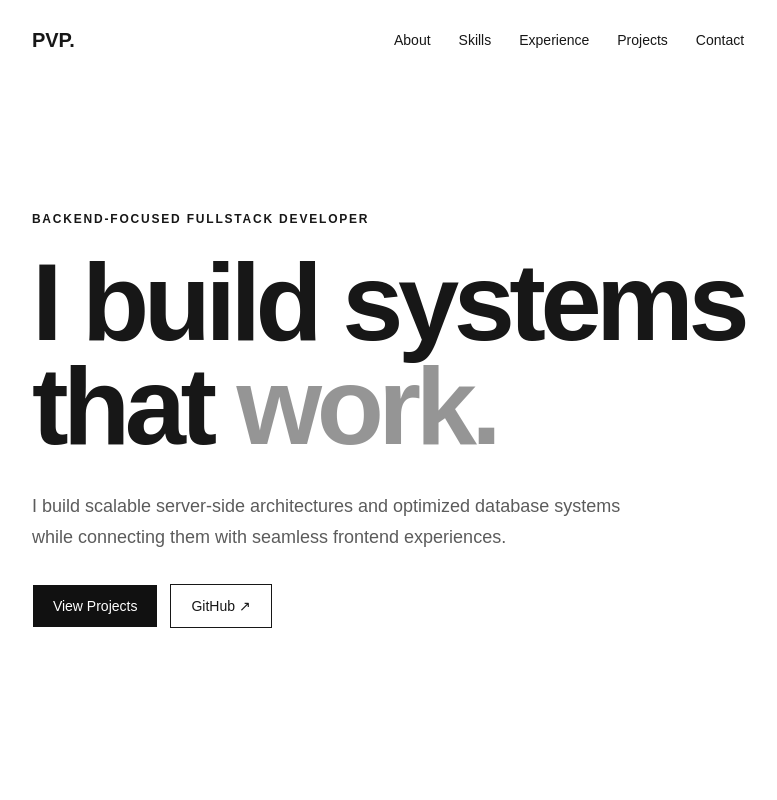
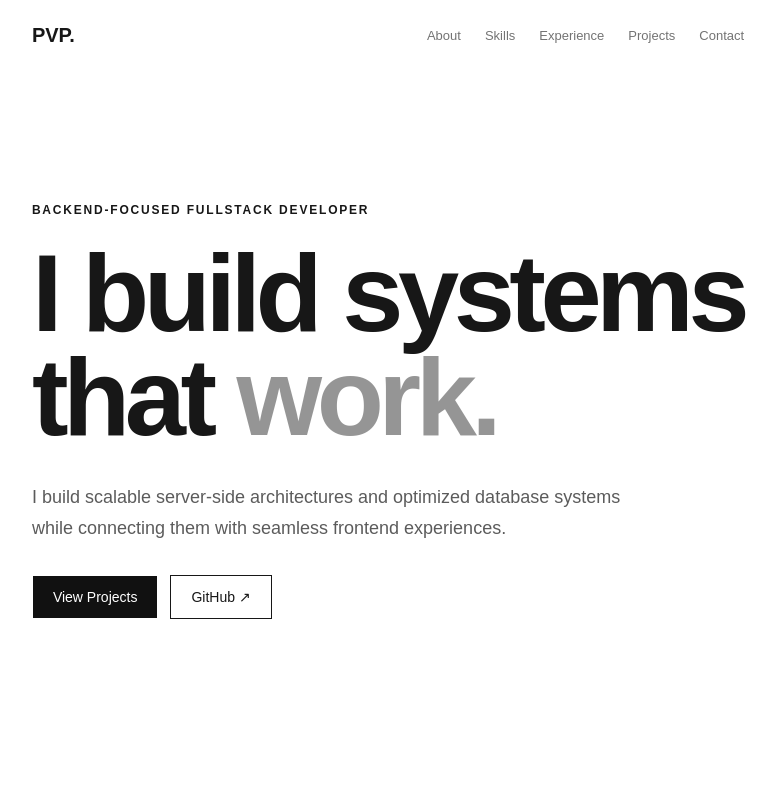
Before and after one commit to PerryPhuoc/my-portfolio, a Next.js app: page / in a window 1280 px wide. Shown: the top 800 px of the page, without its empty margins (252-1029 px from the left). Built offline with nearby package versions, Linux system fonts and the light colour scheme.

Commit message:
Update page.module.css

```diff
--- a/src/app/page.module.css
+++ b/src/app/page.module.css
@@ -6,26 +6,32 @@
 }
 
 .nav {
-  height: 80px;
   display: flex;
   align-items: center;
   justify-content: space-between;
+  padding: 24px 0;
+}
+
+.navLinks {
+  display: flex;
+  align-items: center;
+  gap: 24px;
+}
+
+.navLinks a {
+  color: inherit;
+  text-decoration: none;
+  font-size: 13px;
+  opacity: 0.6;
+}
+
+.navLinks a:hover {
+  opacity: 1;
 }
 
 .logo {
   font-size: 20px;
   font-weight: 700;
-}
-
-.navLinks {
-  display: flex;
-  gap: 28px;
-}
-
-.navLinks a {
-  color: inherit;
-  text-decoration: none;
-  font-size: 14px;
 }
 
 .hero {
```
